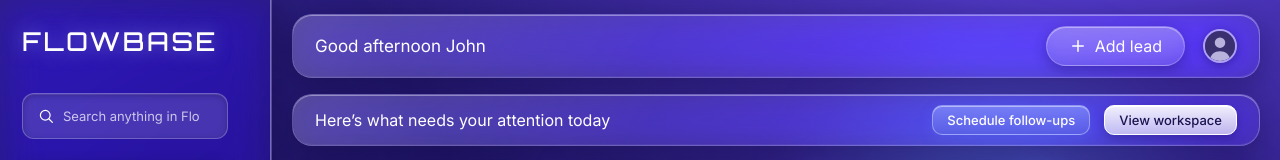
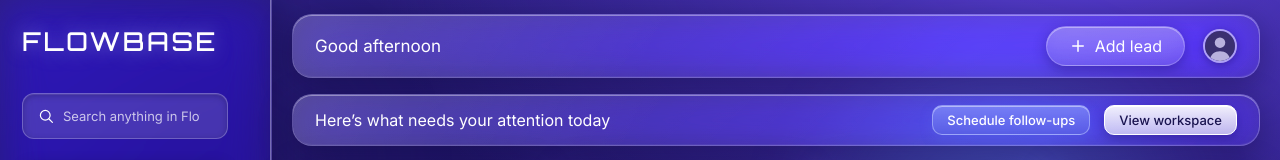
Before and after one commit to obinyan/FLOWBASE, a Next.js app: page /dashboard in a window 1280 px wide. Shown: the top 160 px of the page. Built offline with nearby package versions, Linux system fonts and the light colour scheme; no server answers.

Commit message:
New header update

```diff
--- a/components/Header.js
+++ b/components/Header.js
@@ -9,7 +9,7 @@ import { readInbox as readInboxData } from "@/lib/inbox";
 const greetingForHour = (hour) => hour < 12 ? "Good morning" : hour < 17 ? "Good afternoon" : "Good evening";
 
 export default function Header() {
-  const [profileName, setProfileName] = useState("John");
+  const [profileName, setProfileName] = useState("");
   const [period, setPeriod] = useState("Good morning");
   const [unreadMessages, setUnreadMessages] = useState(0);
   const [unreadNotifications, setUnreadNotifications] = useState(0);
@@ -20,8 +20,8 @@ export default function Header() {
     const updateProfile = () => {
       try {
         const settings = JSON.parse(localStorage.getItem("flowbase:settings") || "{}");
-        setProfileName(settings.firstName?.trim() || "John");
-      } catch { setProfileName("John"); }
+        setProfileName(settings.firstName?.trim() || "");
+      } catch { setProfileName(""); }
     };
     const updateAvatar = () => {
       try { setAvatarSrc(localStorage.getItem("flowbase:settings-photo") || AVATAR_SRC); }
@@ -49,7 +49,7 @@ export default function Header() {
   }, []);
 
   return <header className="panel topbar">
-    <h1 className="greeting" aria-live="polite">{`${period} ${profileName}`}</h1>
+    <h1 className="greeting" aria-live="polite">{profileName ? `${period} ${profileName}` : period}</h1>
     <div className="top-actions">
       {unreadMessages > 0 && <Link href="/inbox?view=messages" className="icon-btn" aria-label={`Messages, ${unreadMessages} unread`}><Icon name="mail" size={26} /><i className="dot" aria-hidden="true" /></Link>}
       {unreadNotifications > 0 && <Link href="/inbox?view=notifications" className="icon-btn" aria-label={`Notifications, ${unreadNotifications} unread`}><Icon name="bell" size={26} /><i className="dot" aria-hidden="true" /></Link>}
```
